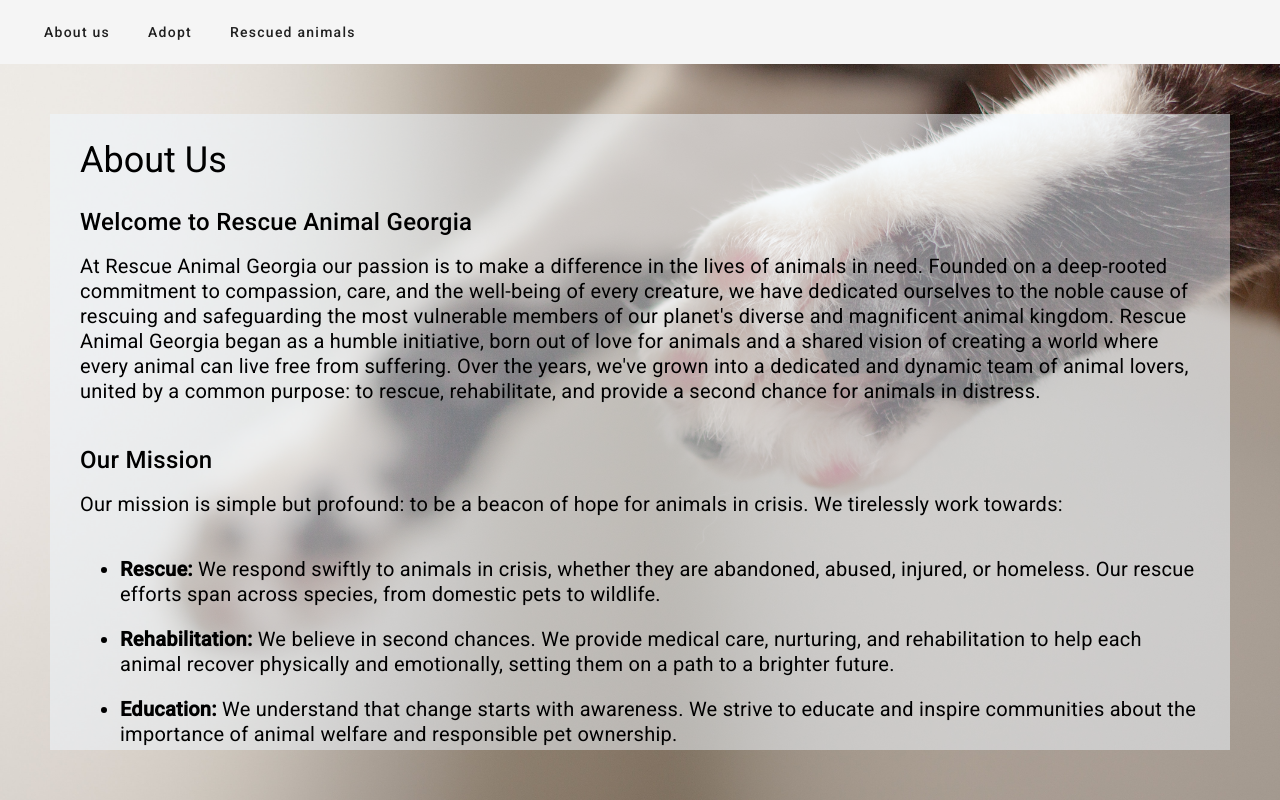
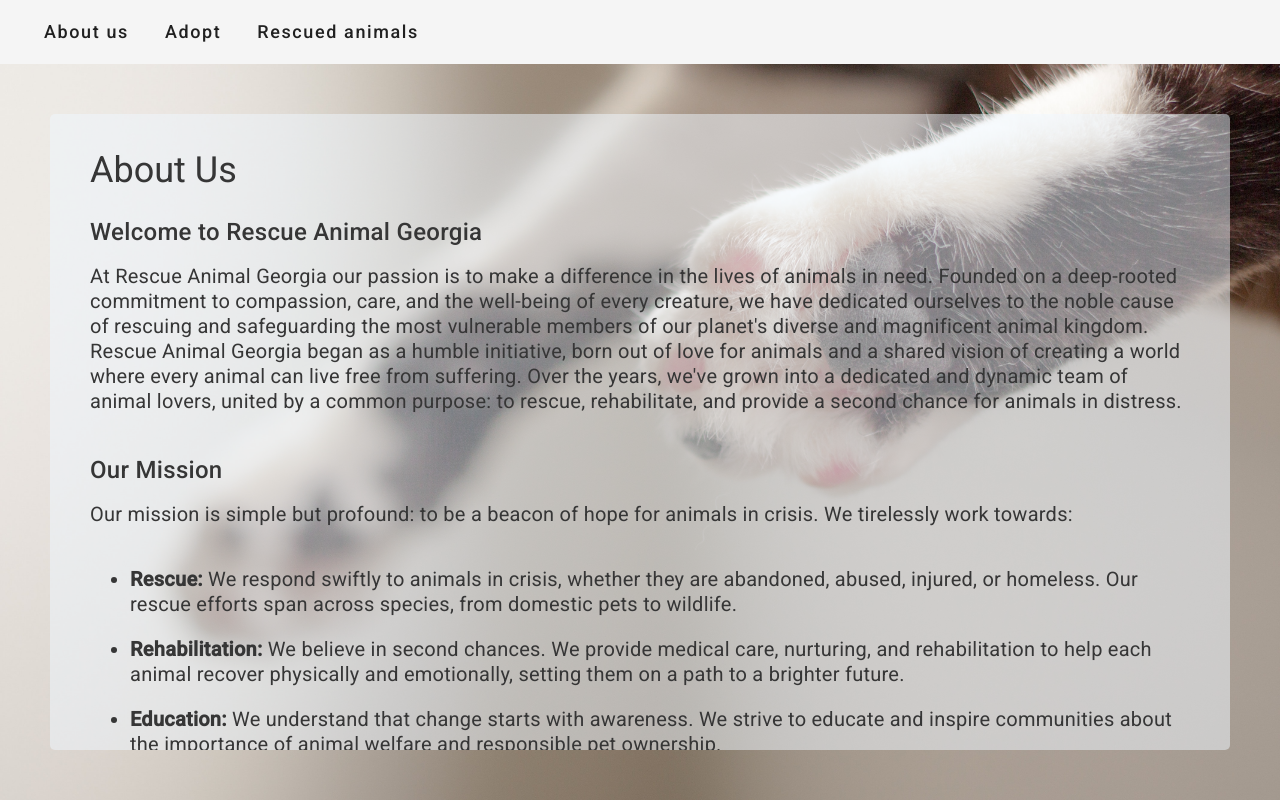
Before and after one commit to purpleoctop/pawsupport, an Angular app: page /home in a window 1280 px wide. Built offline with nearby package versions, Linux system fonts and the light colour scheme.

Commit message:
fix: styles

```diff
--- a/src/app/components/header/header.component.scss
+++ b/src/app/components/header/header.component.scss
@@ -1,3 +1,5 @@
 button{
   margin-left:20px;
+  font-size:18px;
+  color:#2C2C2C;
 }
--- a/src/app/pages/about-us/about-us.component.scss
+++ b/src/app/pages/about-us/about-us.component.scss
@@ -6,7 +6,8 @@
   height: 100%;
   position: relative;
   .content {
-    padding: 30px;
+    color: #363636;
+    padding: 40px;
     margin: 50px;
     background-color: rgba(240, 248, 255, 0.5);
     position: absolute;
@@ -16,6 +17,7 @@
     left: 0;
     right: 0;
     overflow-y: scroll;
+    border-radius: 5px;
     h1 {
       font-size: 36px;
       margin-bottom: 30px;
```
